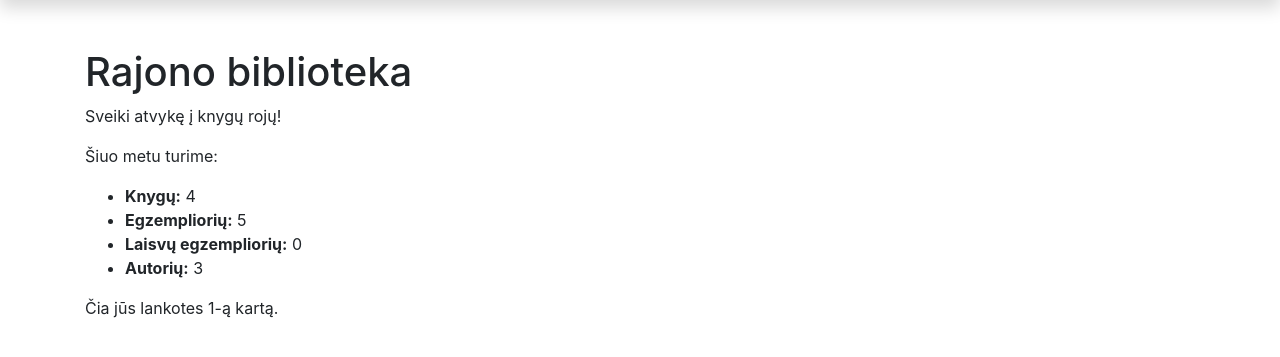
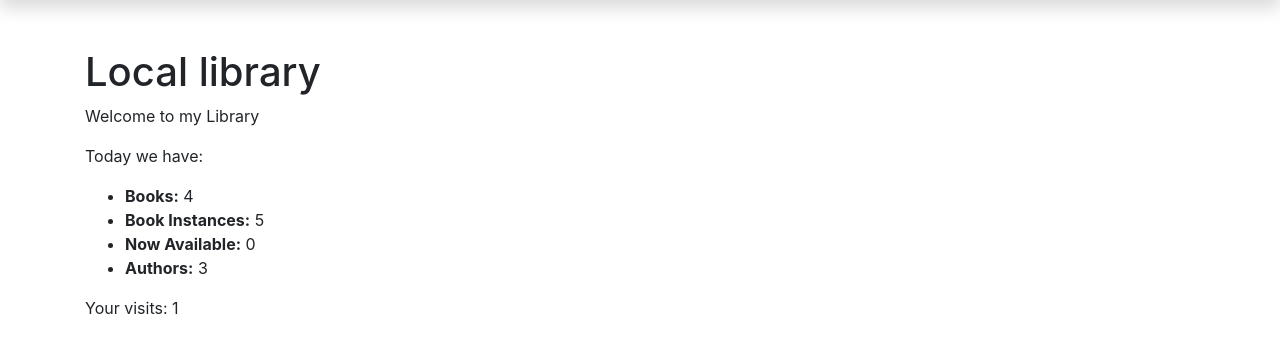
Before and after one commit to DonatasNoreika/local_library_django, a Django app: page /library/ in a window 1280 px wide. Shown: the part 59-416 px from the top of the page. Run offline with Django 4.2, Linux system fonts and the light colour scheme; data comes from the database, SQL or seed files in the repository; both versions use the stored data as it was after the commit; some libraries are stand-ins or nearby versions.

Commit message:
11 added translations

```diff
--- a/mysite/library/templates/index.html
+++ b/mysite/library/templates/index.html
@@ -1,16 +1,30 @@
 {% extends "base.html" %}
+{% load i18n %}
 
-{% block title %}Welcome{% endblock %}
+{% block title %}{% trans "Welcome" %}{% endblock %}
 
 {% block content %}
-  <h1>Rajono biblioteka</h1>
-  <p>Sveiki atvykę į knygų rojų!</p>
-  <p>Šiuo metu turime:</p>
+  <h1>{% trans "Local library" %}</h1>
+  <p>{% trans "Welcome to my Library" %}</p>
+  <p>{% trans "Today we have:" %}</p>
   <ul>
-    <li><strong>Knygų:</strong> {{ num_books }}</li>
-    <li><strong>Egzempliorių:</strong> {{ num_instances }}</li>
-    <li><strong>Laisvų egzempliorių:</strong> {{ num_instances_available }}</li>
-    <li><strong>Autorių:</strong> {{ num_authors }}</li>
+    <li><strong>{% trans "Books" %}:</strong> {{ num_books }}</li>
+    <li><strong>{% trans "Book Instances" %}:</strong> {{ num_instances }}</li>
+    <li><strong>{% trans "Now Available" %}:</strong> {{ num_instances_available }}</li>
+    <li><strong>{% trans "Authors" %}:</strong> {{ num_authors }}</li>
   </ul>
-  <p>Čia jūs lankotes {{ num_visits }}-ą kartą.</p>
+
+<p>{% blocktrans %}Your visits: {{ num_visits }} {% endblocktrans %}</p>
 {% endblock %}
+
+
+<!--  <h1>Rajono biblioteka</h1>-->
+<!--  <p>Sveiki atvykę į knygų rojų!</p>-->
+<!--  <p>Šiuo metu turime:</p>-->
+<!--  <ul>-->
+<!--    <li><strong>Knygų:</strong> {{ num_books }}</li>-->
+<!--    <li><strong>Egzempliorių:</strong> {{ num_instances }}</li>-->
+<!--    <li><strong>Laisvų egzempliorių:</strong> {{ num_instances_available }}</li>-->
+<!--    <li><strong>Autorių:</strong> {{ num_authors }}</li>-->
+<!--  </ul>-->
+<!--  <p>Čia jūs lankotes {{ num_visits }}-ą kartą.</p>-->
--- a/mysite/library/views.py
+++ b/mysite/library/views.py
@@ -18,6 +18,7 @@ from django.contrib import messages
 from django.views.generic.edit import FormMixin
 from .forms import BookReviewForm, UserUpdateForm, ProfileUpdateForm
 from django.contrib.auth.decorators import login_required
+from django.utils.translation import gettext as _
 
 def index(request):
     # Suskaičiuokime keletą pagrindinių objektų
@@ -126,19 +127,19 @@ def register(request):
         if password == password2:
             # tikriname, ar neužimtas username
             if User.objects.filter(username=username).exists():
-                messages.error(request, f'Vartotojo vardas {username} užimtas!')
+                messages.error(request, _('Username %s already exists!') % username)
                 return redirect('register')
             else:
                 # tikriname, ar nėra tokio pat email
                 if User.objects.filter(email=email).exists():
-                    messages.error(request, f'Vartotojas su el. paštu {email} jau užregistruotas!')
+                    messages.error(request, _('Email %s already exists!') % email)
                     return redirect('register')
                 else:
                     # jeigu viskas tvarkoje, sukuriame naują vartotoją
                     User.objects.create_user(username=username, email=email, password=password)
                     return redirect('login')
         else:
-            messages.error(request, 'Slaptažodžiai nesutampa!')
+            messages.error(request, _('Passwords do not match!'))
             return redirect('register')
     return render(request, 'registration/register.html')
 
--- a/mysite/mysite/settings.py
+++ b/mysite/mysite/settings.py
@@ -114,6 +114,7 @@ AUTH_PASSWORD_VALIDATORS = [
 # https://docs.djangoproject.com/en/4.0/topics/i18n/
 
 LANGUAGE_CODE = 'en-us'
+# LANGUAGE_CODE = 'lt'
 
 TIME_ZONE = 'UTC'
 
```
Also changed, not shown: mysite/library/models.py (+7 -6 lines), mysite/db.sqlite3, mysite/library/locale/lt/LC_MESSAGES/django.po (added), 1 other file.
